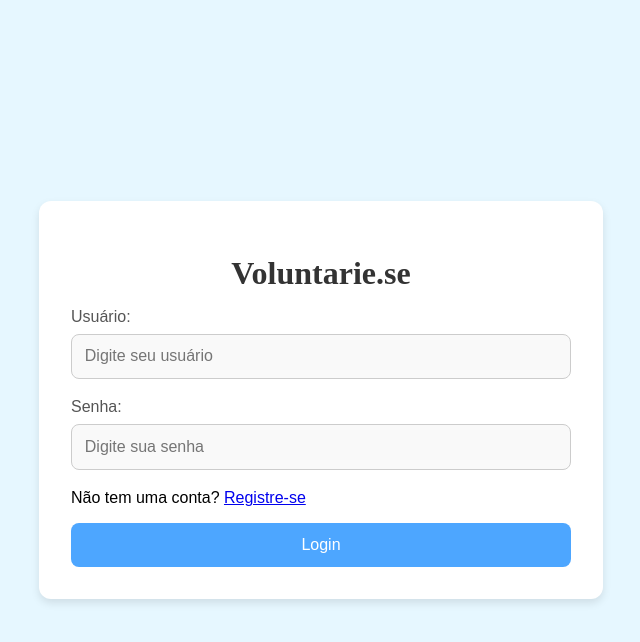
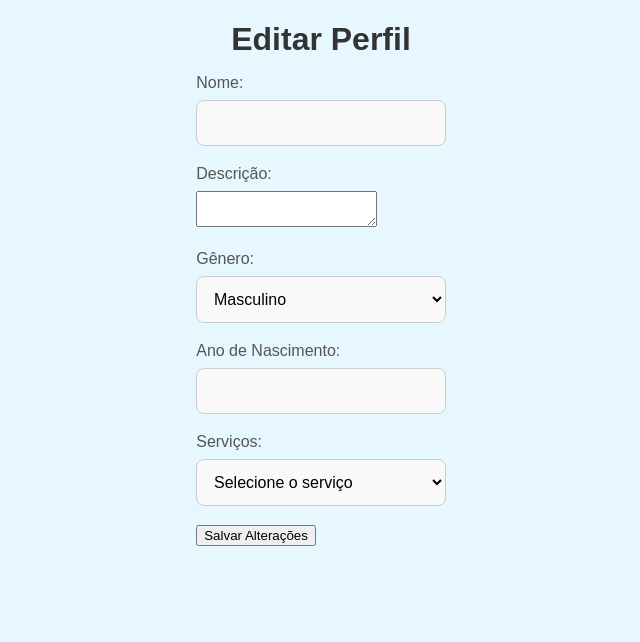
Before and after one commit to caemuller/Trab-ES, a React (Vite) app in the folder client/: page /edit-profile in a window 1280 px wide. Before the commit this address led to /login. Shown: the top 642 px of the page, without its empty margins (319-959 px from the left). Built offline with nearby package versions, Linux system fonts and the light colour scheme.

Commit message:
add user edit interface

```diff
--- a/client/src/App.jsx
+++ b/client/src/App.jsx
@@ -5,6 +5,7 @@ import Signup from './pages/Signup';
 import CampaignList from './pages/CampaignList';
 import Home from './pages/Home';
 import Profile from './pages/Profile';
+import UserPage from "./pages/UserPage";
 
 
 import './assets/css/main.css';
@@ -21,6 +22,7 @@ function App() {
           <Route path="/sign-up" element={<Signup />} />
           <Route path="/campaign-list" element={<CampaignList />} />
           <Route path="/home" element={<Home />} />
+          <Route path="/edit-profile" element={<UserPage />} />
           <Route path="/profile" element={<Profile />} />
           <Route path="*" element={<Navigate to="/login" replace />} />
         </Routes>
--- a/client/src/pages/Profile.jsx
+++ b/client/src/pages/Profile.jsx
@@ -1,6 +1,7 @@
+import React from "react";
+import { Link } from "react-router-dom";
 
 function Profile() {
-
   const handleChangeServices = () => {
     // LÓGICA DE ALTERAR SERVIÇOS
   };
@@ -8,7 +9,6 @@ function Profile() {
   return (
     <div className="profile-container">
       <div className="profile-header">
-
         <h1 className="profile-name">Nome do Usuário</h1>
         <p className="profile-email">email@usuario.com</p>
       </div>
@@ -19,8 +19,13 @@ function Profile() {
         <p><strong>Gênero:</strong> placeholder</p>
         <p><strong>Ano de nascimento:</strong> placeholder</p>
         <p><strong>Serviços:</strong> placeholder</p>
+      </div>
 
-        </div>
+      {/* Button to navigate to the edit profile page */}
+      <Link to="/edit-profile">
+        <button className="profile-button">Editar Meu Perfil</button>
+      </Link>
+
       <button className="profile-button" onClick={handleChangeServices}>
         Alterar Meus Serviços
       </button>
--- /dev/null
+++ b/client/src/pages/UserPage.jsx
@@ -0,0 +1,128 @@
+import React, { useState } from "react";
+
+function UserPage() {
+  const [formData, setFormData] = useState({
+    name: "",
+    description: "",
+    gender: "male",
+    birthYear: "",
+    services: "",  // Agora é apenas um único serviço selecionado
+  });
+
+  // Lista de serviços possíveis
+  const availableServices = [
+    "Cozinheiro",
+    "Mão de Obra",
+    "Construção",
+    "Veterinário",
+    "Enfermeiro",
+    "Professor",
+    "Apoio Psicológico",
+    "Reparo de Eletrodomésticos",
+    "Jardinagem",
+    "Babá",
+    "Apoio Escolar",
+    "Costureiro",
+    "Transporte",
+    "Limpeza",
+    "Apoio a Idosos",
+    "Tradutor",
+    "Design Gráfico",
+    "Programador",
+    "Consultoria",
+  ].sort(); // Ordena a lista alfabeticamente
+
+  const handleInputChange = (e) => {
+    const { name, value } = e.target;
+    setFormData({
+      ...formData,
+      [name]: value,
+    });
+  };
+
+  const handleSelectChange = (e) => {
+    const { name, value } = e.target;
+    setFormData({
+      ...formData,
+      [name]: value,
+    });
+  };
+
+  const handleSubmit = (e) => {
+    e.preventDefault();
+    // LÓGICA DE SALVAR ALTERAÇÕES DO PERFIL
+    console.log("Updated Profile Data:", formData);
+    alert("Perfil atualizado com sucesso!");
+  };
+
+  return (
+    <div className="user-page-container">
+      <h1>Editar Perfil</h1>
+      <form className="user-form" onSubmit={handleSubmit}>
+        <div className="form-group">
+          <label htmlFor="name">Nome:</label>
+          <input
+            type="text"
+            id="name"
+            name="name"
+            value={formData.name}
+            onChange={handleInputChange}
+          />
+        </div>
+        <div className="form-group">
+          <label htmlFor="description">Descrição:</label>
+          <textarea
+            id="description"
+            name="description"
+            value={formData.description}
+            onChange={handleInputChange}
+          ></textarea>
+        </div>
+        <div className="form-group">
+          <label htmlFor="gender">Gênero:</label>
+          <select
+            id="gender"
+            name="gender"
+            value={formData.gender}
+            onChange={handleSelectChange}
+          >
+            <option value="male">Masculino</option>
+            <option value="female">Feminino</option>
+            <option value="other">Outro</option>
+          </select>
+        </div>
+        <div className="form-group">
+          <label htmlFor="birthYear">Ano de Nascimento:</label>
+          <input
+            type="number"
+            id="birthYear"
+            name="birthYear"
+            value={formData.birthYear}
+            onChange={handleInputChange}
+          />
+        </div>
+        <div className="form-group">
+          <label htmlFor="services">Serviços:</label>
+          <select
+            id="services"
+            name="services"
+            value={formData.services}
+            onChange={handleSelectChange}
+          >
+            <option value="" disabled>Selecione o serviço</option>
+            {availableServices.map((service, index) => (
+              <option key={index} value={service}>
+                {service}
+              </option>
+            ))}
+          </select>
+        </div>
+        <button className="save-button" type="submit">
+          Salvar Alterações
+        </button>
+      </form>
+    </div>
+  );
+}
+
+export default UserPage;
```
Lines whose indentation alone changed are shown as unchanged.
